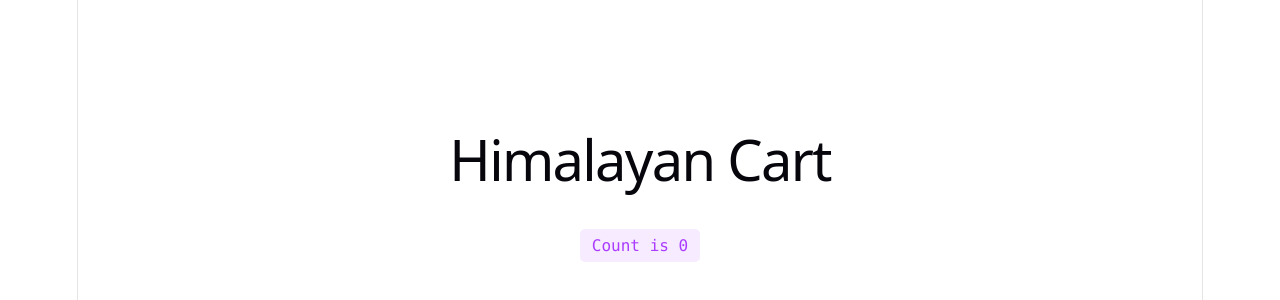
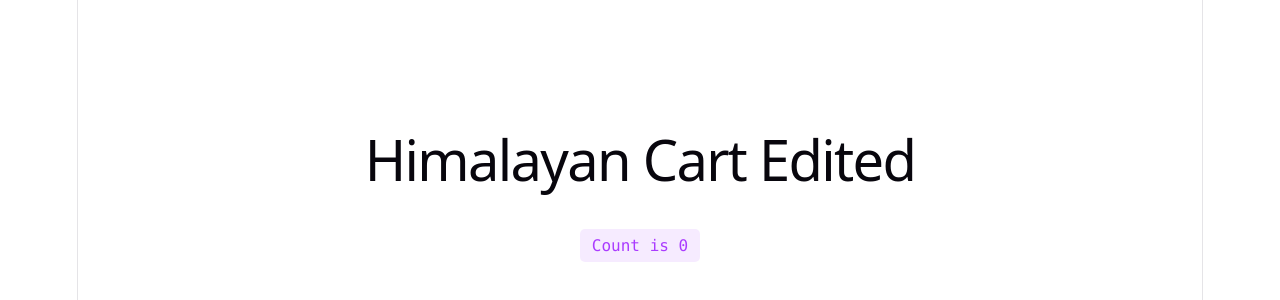
Before and after one commit to chitrajoshi/himalayan-cart-app, a React (Vite) app: page / in a window 1280 px wide. Shown: the part 200-500 px from the top of the page. Built offline with nearby package versions, Linux system fonts and the light colour scheme.

Commit message:
ui changes

```diff
--- a/src/App.jsx
+++ b/src/App.jsx
@@ -7,7 +7,7 @@ function App() {
   return (
     <>
       <section id="center">
-        <h1>Himalayan Cart</h1>
+        <h1>Himalayan Cart Edited</h1>
         <button
           type="button"
           className="counter"
```
